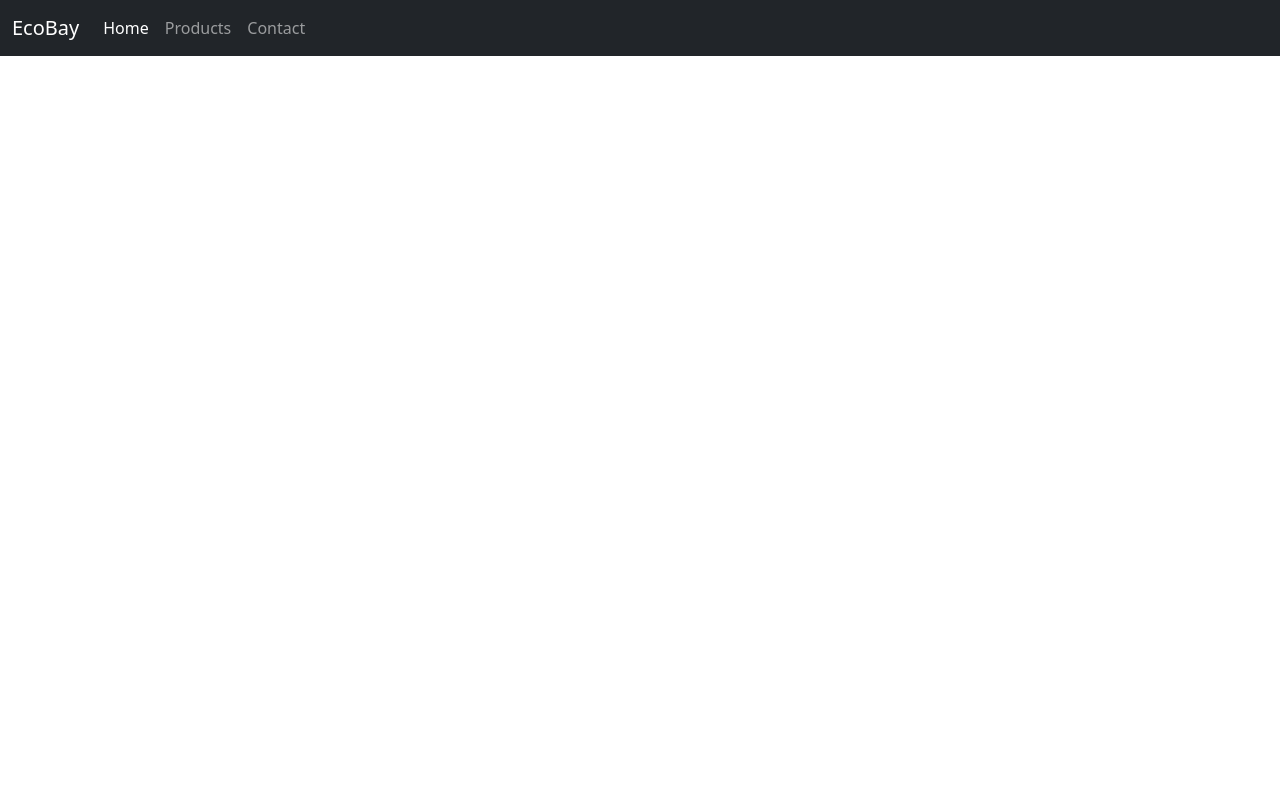
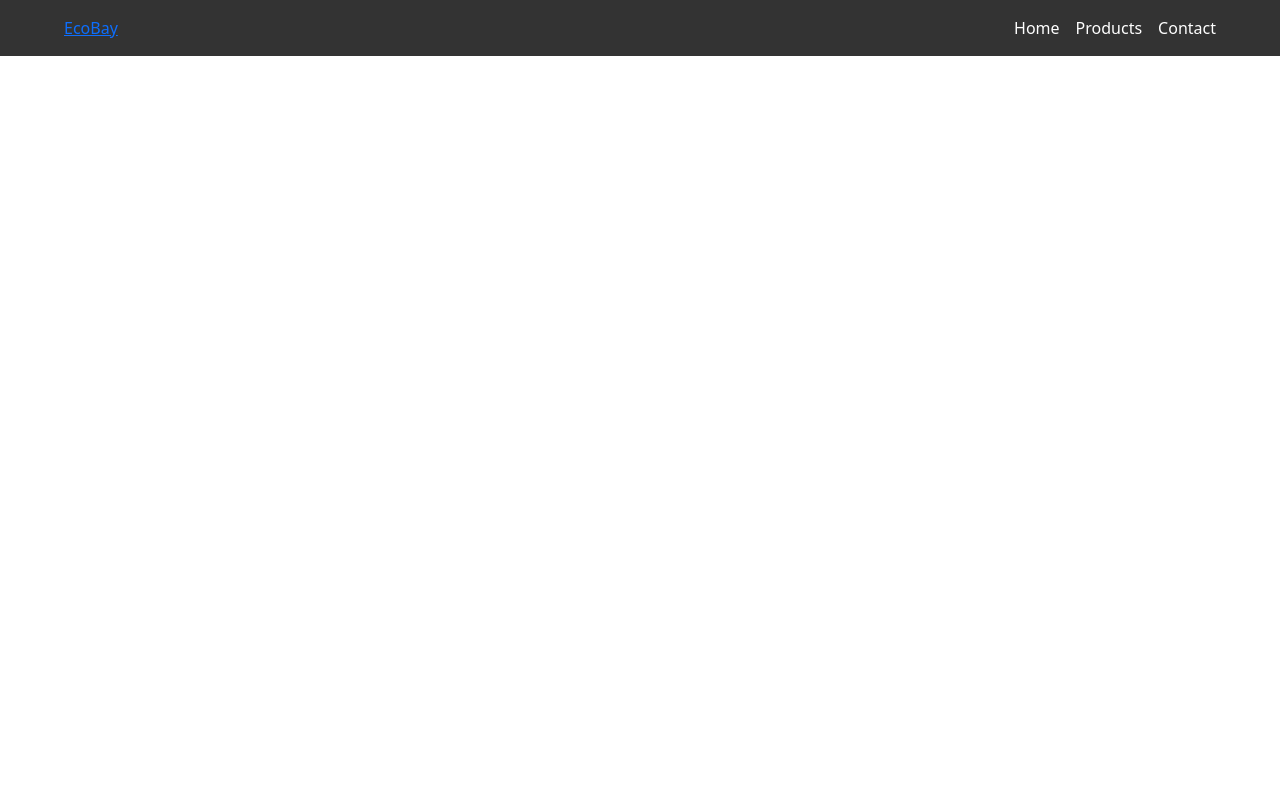
Before and after one commit to Sanya15133/EcoBay, a Django app: page / in a window 1280 px wide. Run offline with Django 5.2, Linux system fonts and the light colour scheme.

Commit message:
fixed nav

```diff
--- a/EcoBayApp/static/styles.css
+++ b/EcoBayApp/static/styles.css
@@ -0,0 +1,43 @@
+html, body {
+    margin: 0;
+    padding: 0;
+    height: 100%;
+    display: flex;
+    flex-direction: column;
+}
+
+.content {
+    flex: 1;
+}
+
+.bottom-navbar {
+    width: 100%;
+    background-color: #333;
+    color: white;
+    padding: 1rem 0;
+}
+
+.nav-container {
+    width: 90%;
+    margin: 0 auto;
+    display: flex;
+    justify-content: space-between;
+    align-items: center;
+}
+
+.nav-links {
+    list-style: none;
+    display: flex;
+    gap: 1rem;
+    padding: 0;
+    margin: 0;
+}
+
+.nav-links li a {
+    color: white;
+    text-decoration: none;
+}
+
+.nav-links li a:hover {
+    text-decoration: underline;
+}
--- a/EcoBayApp/templates/layout.html
+++ b/EcoBayApp/templates/layout.html
@@ -1,45 +1,25 @@
+{% load static %}
+
 <!DOCTYPE html>
 <html lang="en">
-  <head>
-    <meta charset="UTF-8" />
-    <meta name="viewport" content="width=device-width, initial-scale=1.0" />
+<head>
+    <meta charset="UTF-8">
+    <meta name="viewport" content="width=device-width, initial-scale=1.0">
     <title>EcoBay</title>
-    <link
-      href="https://cdn.jsdelivr.net/npm/bootstrap@5.3.2/dist/css/bootstrap.min.css"
-      rel="stylesheet"
-    />
-      </head>
-    <body>
-    <nav class="navbar navbar-expand-lg navbar-dark bg-dark mt-auto">
-      <div class="container-fluid">
-        <a class="navbar-brand" href="#">EcoBay</a>
-        <button
-          class="navbar-toggler"
-          type="button"
-          data-bs-toggle="collapse"
-          data-bs-target="#navbarBottom"
-          aria-controls="navbarBottom"
-          aria-expanded="false"
-          aria-label="Toggle navigation"
-        >
-          <span class="navbar-toggler-icon"></span>
-        </button>
-        <div class="collapse navbar-collapse" id="navbarBottom">
-          <ul class="navbar-nav me-auto mb-2 mb-lg-0">
-            <li class="nav-item">
-              <a class="nav-link active" aria-current="page" href="#">Home</a>
-            </li>
-            <li class="nav-item">
-              <a class="nav-link" href="#">Products</a>
-            </li>
-            <li class="nav-item">
-              <a class="nav-link" href="#">Contact</a>
-            </li>
-          </ul>
+    <link href="https://cdn.jsdelivr.net/npm/bootstrap@5.3.2/dist/css/bootstrap.min.css" rel="stylesheet">
+    <link rel="stylesheet" href="{% static 'styles.css' %}">
+
+</head>
+<body>
+     <nav class="bottom-navbar">
+        <div class="nav-container">
+            <a href="#" class="nav-brand">EcoBay</a>
+            <ul class="nav-links">
+                <li><a href="#">Home</a></li>
+                <li><a href="#">Products</a></li>
+                <li><a href="#">Contact</a></li>
+            </ul>
         </div>
-      </div>
     </nav>
-      <script src="https://cdn.jsdelivr.net/npm/bootstrap@5.3.2/dist/js/bootstrap.bundle.min.js"></script>
-
-  <body>
+</body>
 </html>
```
